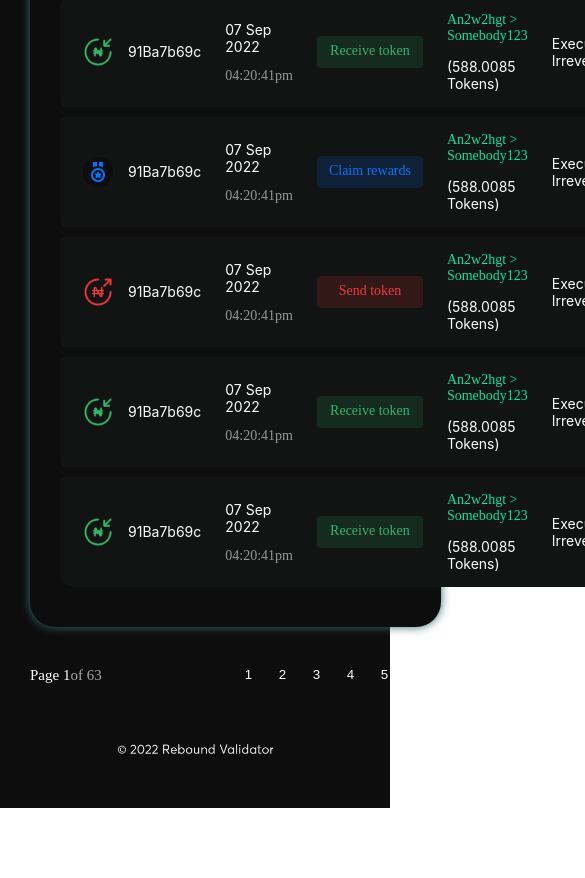
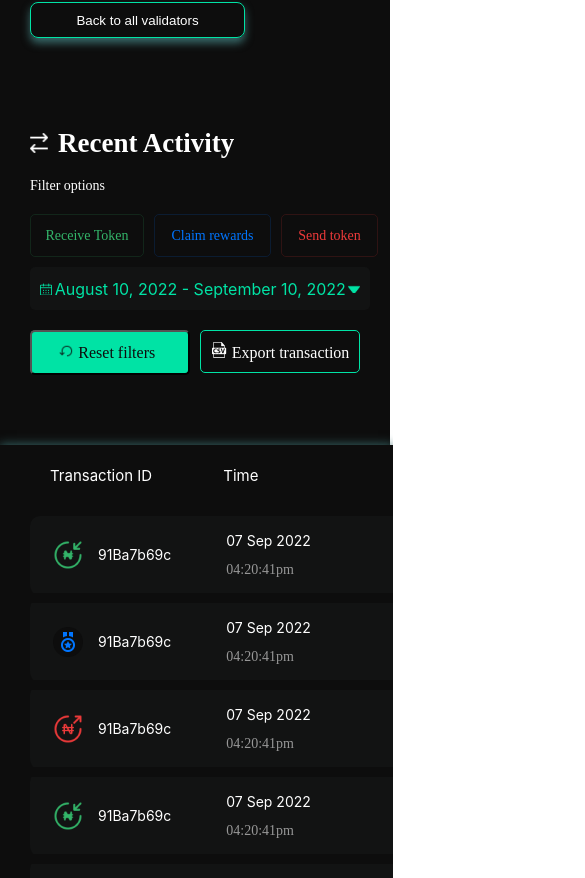
Before and after one commit to Regalcoder/validator-UI, a React (Create React App) app: page /validatorDetails in a window 390 px wide. Shown: the part 1122-2000 px from the top of the page, 585 px wide, since content can reach past the window. Before the commit the page ends 1930 px from the top, so only its background shows below. Built offline with nearby package versions, Linux system fonts and the light colour scheme.

Commit message:
mobile responsiveness completed

```diff
--- a/src/validator.css
+++ b/src/validator.css
@@ -419,6 +419,7 @@
 
   .pagespan{
     color: #A7A7A7;
+    padding-left: 3px;
   }
 
   .pageContainer2{
@@ -449,3 +450,219 @@
     margin-top: 40px;
     text-align: center;
   }
+
+
+  /* tablet screen size */
+  @media screen and (max-width: 770px){
+
+    .buttonflex{
+      flex-direction: column;
+      width: 93%;
+      gap: 20px;
+    }
+
+    .buttonContainer{
+      display: flex;
+      width: 100%;
+      justify-content: unset;
+      gap: 10px;
+    }
+
+
+
+    .receive{
+      width: 114px;
+      height: 43px;
+    }
+
+    .claim{
+      width: 117px;
+      height: 43px;
+    }
+
+    .send{
+      width: 97px;
+      height: 43px;
+    }
+
+    .calender{
+      width: 320px;
+      height: 43px;
+      padding: 0px 10px;
+    }
+
+    .buttonContainer2{
+      width: 330px;
+    }
+
+    .reset{
+      width: 160px;
+      height: 45px;
+      padding-left: 0px;
+    }
+
+    .export{
+      width: 160px;
+      height: 43px;
+    }
+
+    .table3Container{
+      width: 86%;
+    }
+
+    .table3Container{
+
+      overflow-y: hidden;
+      -ms-overflow-style: none;
+      scrollbar-width: none;
+    }
+
+    .table3Container::-webkit-scrollbar{
+      display: none;
+    }
+
+    .table3{
+      width: 900px;
+    }
+
+    .tableData2:nth-child(4){
+      width: 180px;
+    }
+
+  }
+
+
+  /* medium phone screen size */
+  @media screen and (max-width: 425px) {
+    .validatorFlex{
+      margin: 50px auto;
+      flex-direction: column;
+      gap: 30px;
+    }
+
+    .twinContainer{
+      width: 90%;
+      height: auto;
+      box-shadow: 0px 0px 10px #396B6B;
+      border-radius: 8px;
+      margin: auto;
+    }
+
+    .buttonContainer{
+      flex-wrap: wrap;
+      width: 100%;
+      justify-content: unset;
+    }
+
+    .table3Container{
+      width: 85.5%;
+      border-radius: 0px;
+      margin-left: 0px;
+    }
+
+    .pageFlex{
+      width: 85%;
+    }
+
+    .tableData2:nth-child(4){
+      width: 180px;
+    }
+
+    .table3{
+      width: 900px;
+    }
+
+
+  }
+
+
+   /* small phone screen size */
+  @media screen and (max-width: 375px) {
+    .table3Container{
+      width: 83.5%;
+    }
+
+    .buttonContainer{
+      gap: 5px;
+    }
+
+
+
+    .receive{
+      width: 105px;
+    }
+
+    .claim{
+      width: 105px;
+    }
+
+    .send{
+      width: 90px;
+    }
+
+    .calender{
+      width: 310px;
+      margin-top: 10px;
+    }
+  }
+
+
+  /* smallest phone screen size */
+  @media screen and (max-width: 320px) {
+    .backButton{
+      margin-left: 20px;
+    }
+
+    .secondFlex{
+      margin-left: 20px;
+    }
+
+    .paratext{
+      margin-left: 20px;
+    }
+
+    .buttonflex{
+      margin-left: 20px;
+    }
+
+    .claim{
+      width: 100px;
+    }
+
+    .send{
+      width: 78px;
+    }
+
+    .calender{
+      width: 90%;
+      margin-top: 10px;
+      font-size: 13px;
+    }
+
+    .receive{
+      width: 100px;
+    }
+
+    .buttonContainer2{
+      width: 100%;
+      justify-content: unset;
+      gap: 5px;
+    }
+
+    .reset{
+      width: 40%;
+      height: 45px;
+      padding-left: 0px;
+    }
+
+    .export{
+      width: 55%;
+      height: 43px;
+    }
+
+    .table3Container{
+      width: 80.5%;
+    }
+
+
+  }
--- a/src/validatorDetails.js
+++ b/src/validatorDetails.js
@@ -68,8 +68,8 @@ const Validatordetails = () => {
                                 <td className="data">Socials:</td>
                                 <td className="data">
                                     <div className="socials">
-                                        <a href="twitter.com"><img src="twitter.png" width='24px' alt=""></img></a>
-                                        <a href="telegram.com"><img src="telegram.png" width='24px' alt="" /></a>
+                                        <a href="twitter.com" target="_blank" ><img src="twitter.png" width='24px' alt=""></img></a>
+                                        <a href="telegram.com" target="_blank" ><img src="telegram.png" width='24px' alt="" /></a>
                                     </div>
                                 </td>
                             </tr>
@@ -106,7 +106,7 @@ const Validatordetails = () => {
                         <button className="claim">Claim rewards</button>
                         <button className="send">Send token</button>
                         <div className="calender">
-                            <img src="calender.png" height='12px' alt=""></img>
+                            <img className="calenderlogo" src="calender.png" height='12px' alt=""></img>
                             August 10, 2022 - September 10, 2022
                             <img src="arrowdown.png" height='8px' alt=''></img>
                         </div>
@@ -227,7 +227,7 @@ const Validatordetails = () => {
 
                 </div>
                 <div className="pageFlex">
-                    <div className="pageContainer1"><p className="pages">Page 1 <span className="pagespan">of 63</span></p></div>
+                    <div className="pageContainer1"><p className="pages">Page 1 <span className="pagespan"> of 63</span></p></div>
 
                     <div className="pageContainer2">
                          <button className="pagination">1</button>
@@ -237,7 +237,7 @@ const Validatordetails = () => {
                          <button className="pagination">5</button>
                     </div>
                 </div>
-                <div className="copyright"><img src="copyright.png" alt="" height='10px' /></div>
+
             </div>
         </div>
 
```
